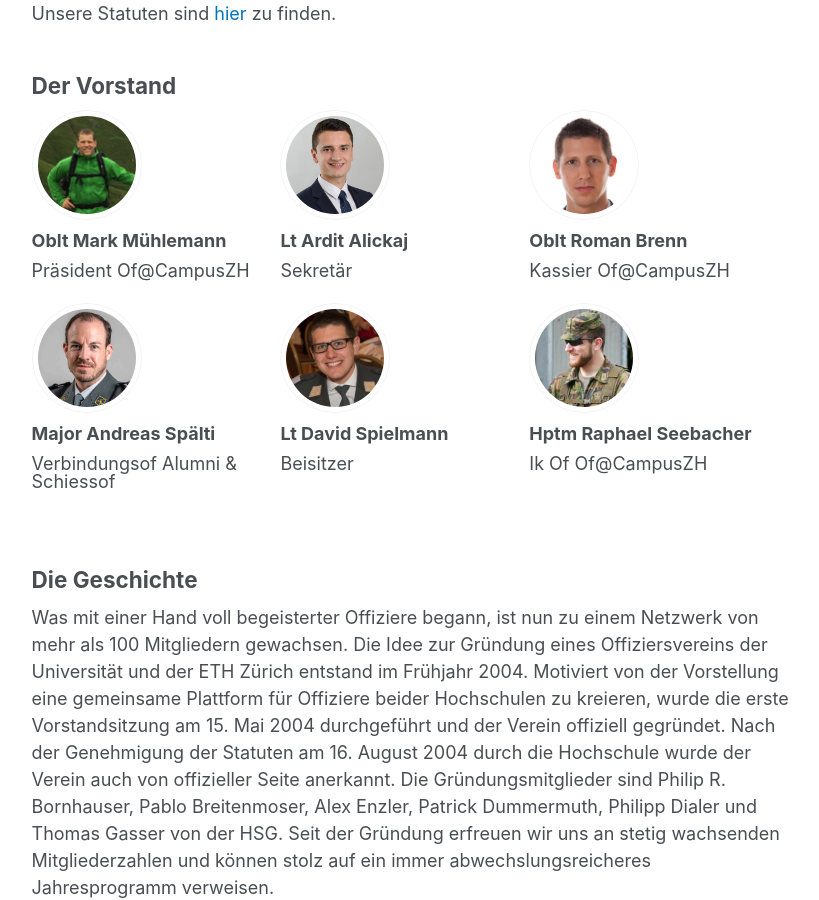
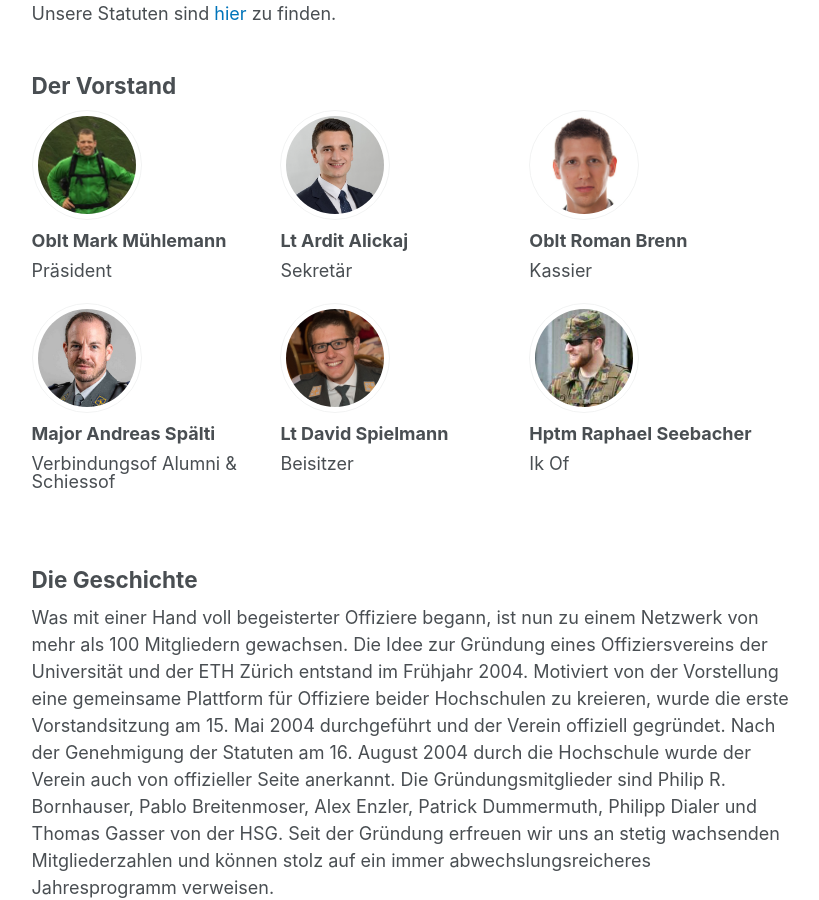
Before and after one commit to raphaelthomas/ofcampuszh.ch, a Jekyll site: the page built from _pages/ueber-uns.md, in a window 1280 px wide and 900 px high, scrolled down 779 px. Shown: the whole window, without its empty margins (250-1069 px from the left). Built offline with Jekyll 4.4.1, drawn with Linux system fonts in a browser that asks for light colours.

Commit message:
Align function names for Vorstand

```diff
--- a/_data/authors.yml
+++ b/_data/authors.yml
@@ -14,42 +14,42 @@ vattioni:
   hobbies: ""
 gambaro:
   name: "Oblt Gianfranco Gambaro"
-  bio: "Schiessof Of@CampusZH"
+  bio: "Schiessof"
   avatar: "bio-gambaro.jpg"
   assigned: ""
   studies: ""
   hobbies: ""
 brenn:
   name: "Oblt Roman Brenn"
-  bio: "Kassier Of@CampusZH"
+  bio: "Kassier"
   avatar: "bio-brenn.jpg"
   assigned: ""
   studies: ""
   hobbies: ""
 triebe:
   name: "Oblt Oskar Triebe"
-  bio: "Marketing Of@CampusZH"
+  bio: "Marketing"
   avatar: "bio-triebe.jpg"
   assigned: ""
   studies: ""
   hobbies: ""
 ramseier:
   name: "Oblt Fabian Ramseier"
-  bio: "Sekret&auml;r Of@CampusZH"
+  bio: "Sekret&auml;r"
   avatar: "bio-ramseier.jpg"
   assigned: ""
   studies: ""
   hobbies: ""
 muehlemann:
   name: "Oblt Mark M&uuml;hlemann"
-  bio: "Pr&auml;sident Of@CampusZH"
+  bio: "Pr&auml;sident"
   avatar: "bio-muehlemann.jpg"
   assigned: ""
   studies: ""
   hobbies: ""
 amrhein:
   name: "Hptm Matthias Amrhein"
-  bio: "Beisitzer Of@CampusZH"
+  bio: "Beisitzer"
   avatar: "bio-amrhein.jpg"
   assigned: ""
   studies: ""
@@ -63,7 +63,7 @@ spaelti:
   hobbies: ""
 seebacher:
   name: "Hptm Raphael Seebacher"
-  bio: "Ik Of Of@CampusZH"
+  bio: "Ik Of"
   avatar: "bio-seebacher.jpg"
   assigned: ""
   studies: ""
```
